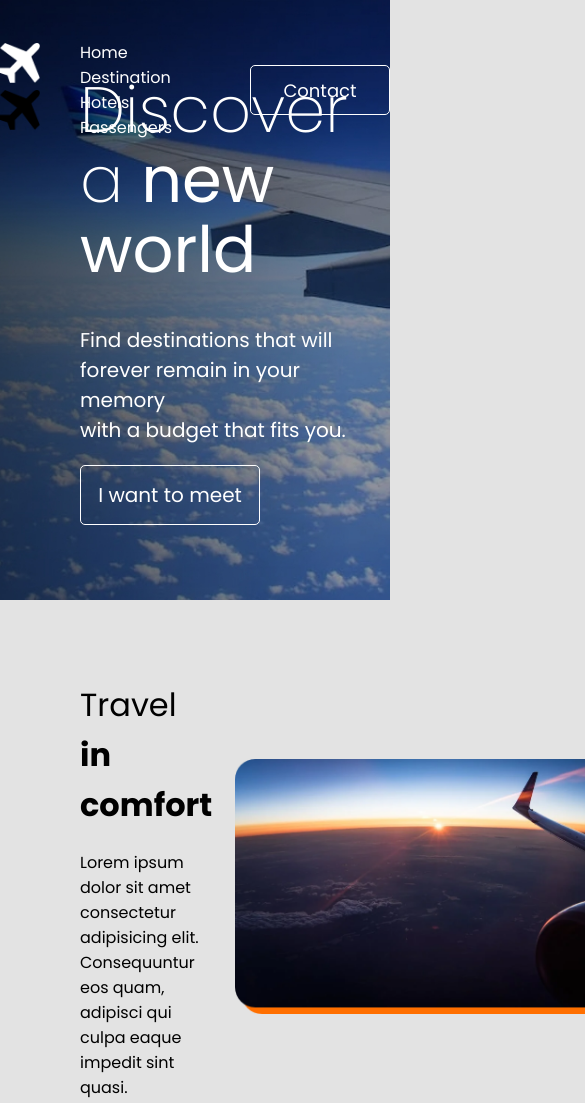
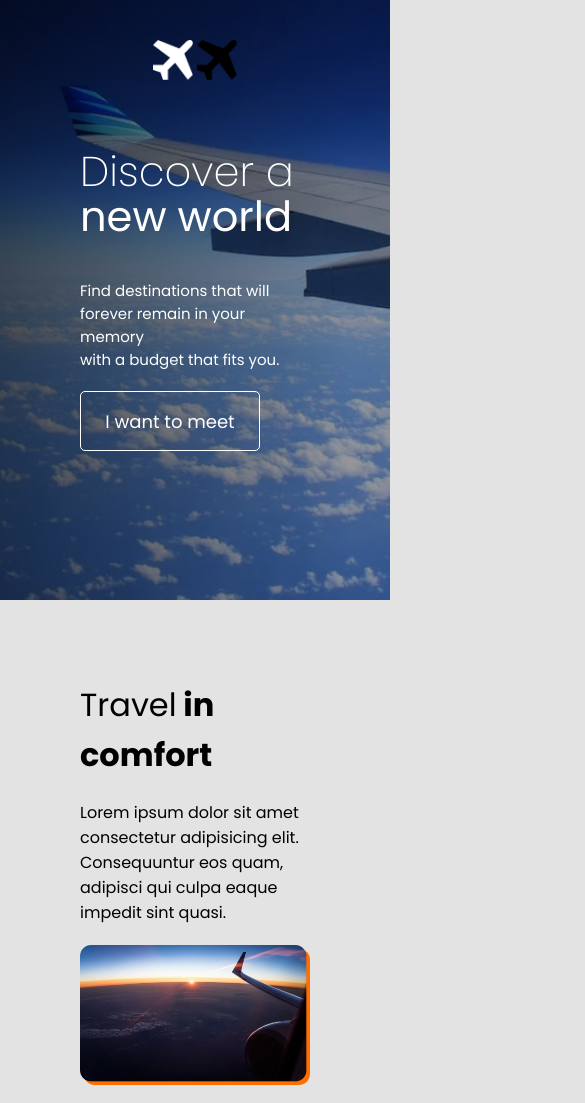
Before and after one commit to darthvader68/website_responsivo, a plain HTML site: page index.html in a window 390 px wide. Shown: the top 1103 px of the page, 585 px wide, since content can reach past the window. Drawn offline with Linux system fonts and the light colour scheme.

Commit message:
create responsivity for phone

```diff
--- a/index.html
+++ b/index.html
@@ -4,6 +4,7 @@
     <meta charset="UTF-8">
     <meta name="viewport" content="width=device-width, initial-scale=1.0">
     <link rel="stylesheet" href="style.css">
+    <link rel="stylesheet" href="responsive.css" media="screen">
 
     <!-- font awesome icons-->
     <link rel="stylesheet" href="https://cdnjs.cloudflare.com/ajax/libs/font-awesome/6.6.0/css/all.min.css" integrity="sha512-Kc323vGBEqzTmouAECnVceyQqyqdsSiqLQISBL29aUW4U/M7pSPA/gEUZQqv1cwx4OnYxTxve5UMg5GT6L4JJg==" crossorigin="anonymous" referrerpolicy="no-referrer" />
@@ -70,10 +71,10 @@
                 </div>
             </article>
             <article class="itens_container">
-                <div class="img_itens">
+                <div class="img_itens item_01">
                     <img src="img/carro.png" alt="carro">
                 </div>
-                <div class="txt_itens">
+                <div class="txt_itens item_02">
                     <h3><span>The</span> best<br> destinations</h3>
                     <p>
                         Lorem ipsum dolor sit amet consectetur adipisicing elit. Consequuntur eos quam, adipisci qui culpa eaque impedit sint quasi.
--- /dev/null
+++ b/responsive.css
@@ -0,0 +1,46 @@
+/* media para celulares - ate 667px */
+
+@media screen and (max-width: 667px) {
+    .menu_desktop, .btn_contato {
+        display: none; /*os itens nao aparecerao*/
+    }
+
+    /* reponsividadede do text_hero */
+    .txt_hero h1 {
+        font-size: 2.6em;
+        line-height: 45px;
+    }
+
+    span {
+        font-weight: normal;
+    }
+
+    .txt_hero p {
+        font-size: 15px;
+    }
+
+    .txt_hero p span {
+        display: inline;
+    }
+
+    .txt_hero a button {
+        font-size: 18px;
+    }
+
+    /* responsividade das vantagens */
+    .vantagens .itens_container {
+        flex-direction: column;
+    }
+
+    .img_itens img {
+        width: 100%; /*a imagem se ajusta ao tamanho da responsividade*/
+    }
+
+    .txt_itens p {
+        margin-bottom: 20px;
+    }
+
+    .item_01 {
+        order: 0;
+    }
+}
--- a/style.css
+++ b/style.css
@@ -73,6 +73,7 @@ header.rolar {
     flex-direction: row;
     justify-content: space-around;
     align-items: center;
+    padding: 0 4%;
 }
 
 ul {
```
